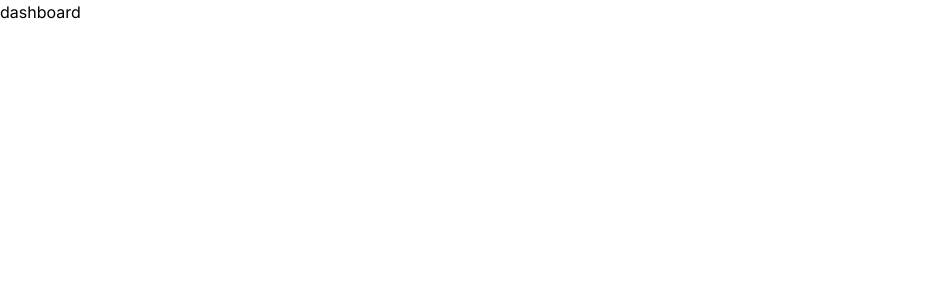
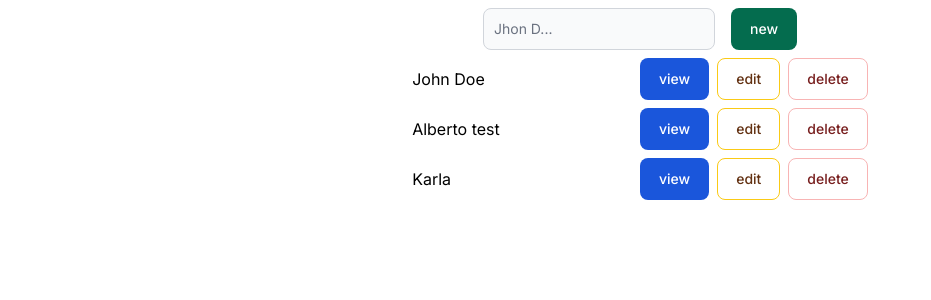
Before and after one commit to ivandez/frontend-contact, a Next.js app: page /dashboard in a window 1280 px wide. Shown: the top 300 px of the page, without its empty margins (0-931 px from the left). Built offline with nearby package versions, Linux system fonts and the light colour scheme.

Commit message:
end dashboard view

```diff
--- a/app/dashboard/page.tsx
+++ b/app/dashboard/page.tsx
@@ -1,3 +1,27 @@
+"use client";
+
+import { Button, TextInput } from "flowbite-react";
+import List from "@/components/list/List";
+
 export default function Page() {
-  return <h1>dashboard</h1>;
+  return (
+    <div className="container mx-auto px-4 mt-2 flex flex-col items-center">
+      <form className="flex max-w-md gap-4 ">
+        <div>
+          <TextInput
+            id="email1"
+            type="email"
+            placeholder="Jhon D..."
+            required
+          />
+        </div>
+        <Button type="submit" color="success">
+          new
+        </Button>
+      </form>
+      <div className="mt-2">
+        <List />
+      </div>
+    </div>
+  );
 }
--- /dev/null
+++ b/components/list/List.tsx
@@ -0,0 +1,26 @@
+import ListItem from "./ListItem";
+import { Contact } from "./domain";
+
+const contacts: Contact[] = [
+  { id: 1, name: "John Doe", email: "jonh@test.com", phoneNumber: "123" },
+  { id: 2, name: "Alberto test", email: "jonh@test.com", phoneNumber: "123" },
+  { id: 3, name: "Karla", email: "jonh@test.com", phoneNumber: "123" },
+];
+
+const List = () => {
+  return (
+    <div className="flex flex-col gap-2">
+      {contacts.map((item, index) => (
+        <ListItem
+          key={index}
+          id={item.id}
+          name={item.name}
+          email={item.email}
+          phoneNumber={item.phoneNumber}
+        />
+      ))}
+    </div>
+  );
+};
+
+export default List;
--- /dev/null
+++ b/components/list/ListItem.tsx
@@ -0,0 +1,17 @@
+import { Button } from "flowbite-react";
+import { Contact } from "./domain";
+
+const ListItem = ({ name }: Contact) => {
+  return (
+    <div className="grid grid-cols-2 items-center">
+      <span>{name}</span>
+      <div className="flex gap-2">
+        <Button color="blue">view</Button>
+        <Button color="yellow">edit</Button>
+        <Button color="red">delete</Button>
+      </div>
+    </div>
+  );
+};
+
+export default ListItem;
--- /dev/null
+++ b/components/list/domain.ts
@@ -0,0 +1,6 @@
+export type Contact = {
+  id: number;
+  name: string;
+  email: string;
+  phoneNumber: string;
+};
```
